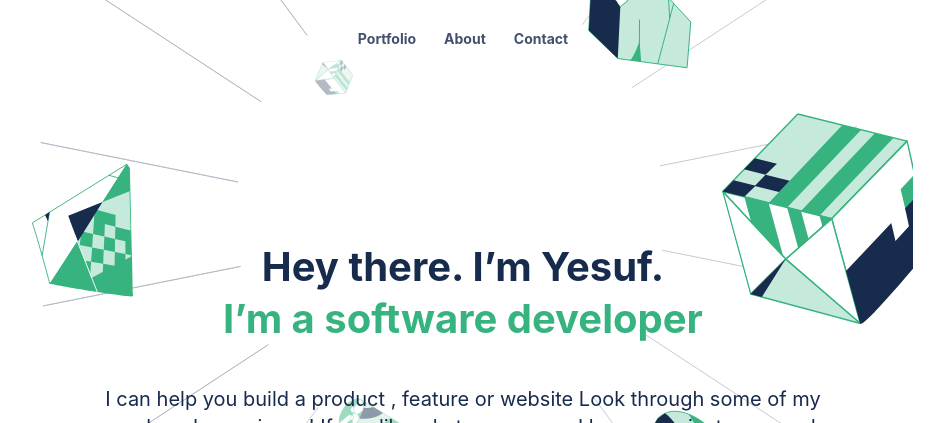
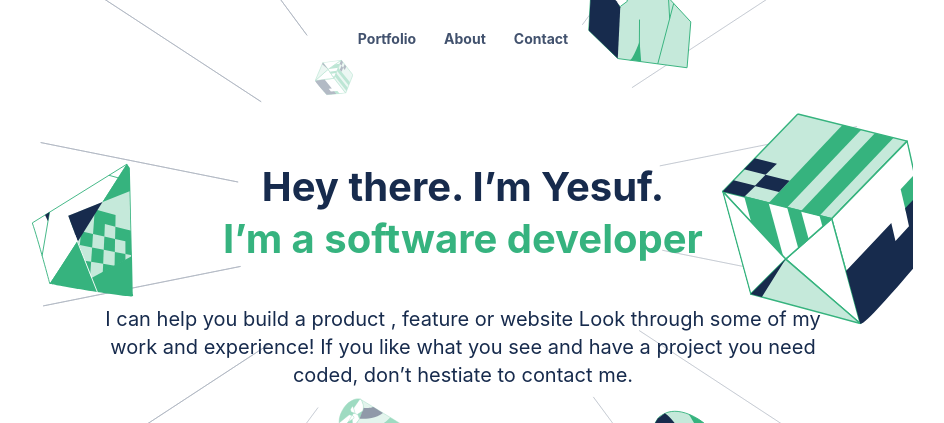
Before and after one commit to yusufyusie/Portfolio, a website: page index.html in a window 1280 px wide. Shown: the top 423 px of the page, without its empty margins (177-1121 px from the left). Drawn offline with Linux system fonts and the light colour scheme.

Commit message:
Add styles to the tesxt

```diff
--- a/styles.css
+++ b/styles.css
@@ -212,7 +212,8 @@ button:active {
   }
 
   .primary {
-    padding-top: 3em;
+    padding-top: 1em;
+    margin: 0 4rem;
   }
 
   .header-nav-desktop {
```
